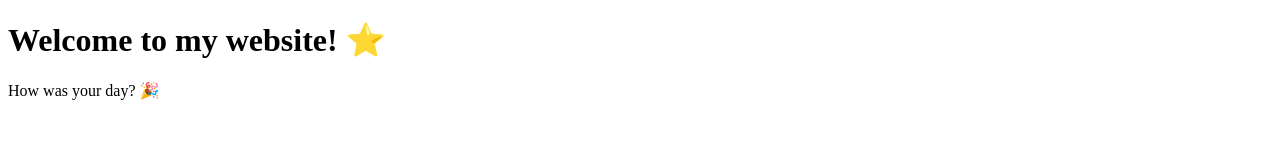
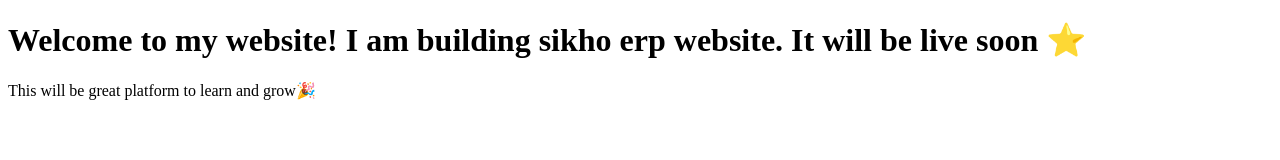
Before and after one commit to hmchnd/sikhoerp, a plain HTML site: page index.html in a window 1280 px wide. Drawn offline with Linux system fonts and the light colour scheme.

Commit message:
Update index.html

```diff
--- a/index.html
+++ b/index.html
@@ -1,10 +1,10 @@
 <!DOCTYPE html>
 <html>
    <head>
-      <title>My Cool Website</title>
+      <title>Sikho ERP</title>
    </head>
    <body>
-      <h1>Welcome to my website! ⭐️</h1>
-      <p>How was your day? 🎉</p>
+      <h1>Welcome to my website! I am building sikho erp website. It will be live soon ⭐️</h1>
+      <p>This will be great platform to learn and grow🎉</p>
    </body>
 </html>
```
